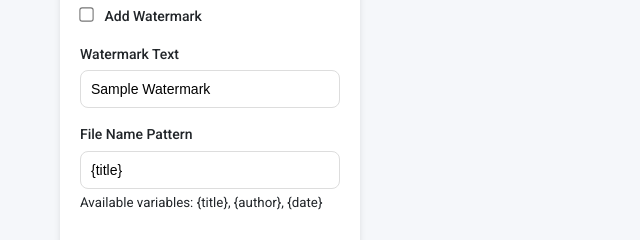
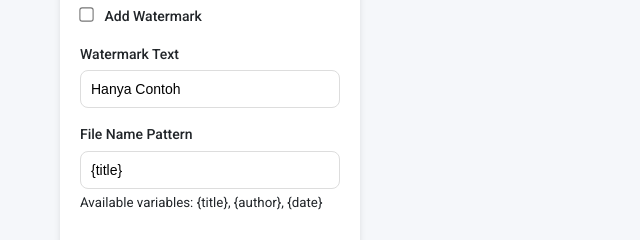
Before and after one commit to kelasmaster/ebookcreator-pro, a plain HTML site: page index.html in a window 1280 px wide. Shown: the part 2369-2609 px from the top of the page, 0-640 px from the left. Drawn offline with nearby package versions, Linux system fonts and the light colour scheme.

Commit message:
Update index.html

```diff
--- a/index.html
+++ b/index.html
@@ -684,7 +684,7 @@
         </div>
         <div class="form-group">
           <label for="watermarkText">Watermark Text</label>
-          <input type="text" id="watermarkText" value="Sample Watermark">
+          <input type="text" id="watermarkText" value="Hanya Contoh">
         </div>
         <div class="form-group">
           <label for="fileNamePattern">File Name Pattern</label>
```
